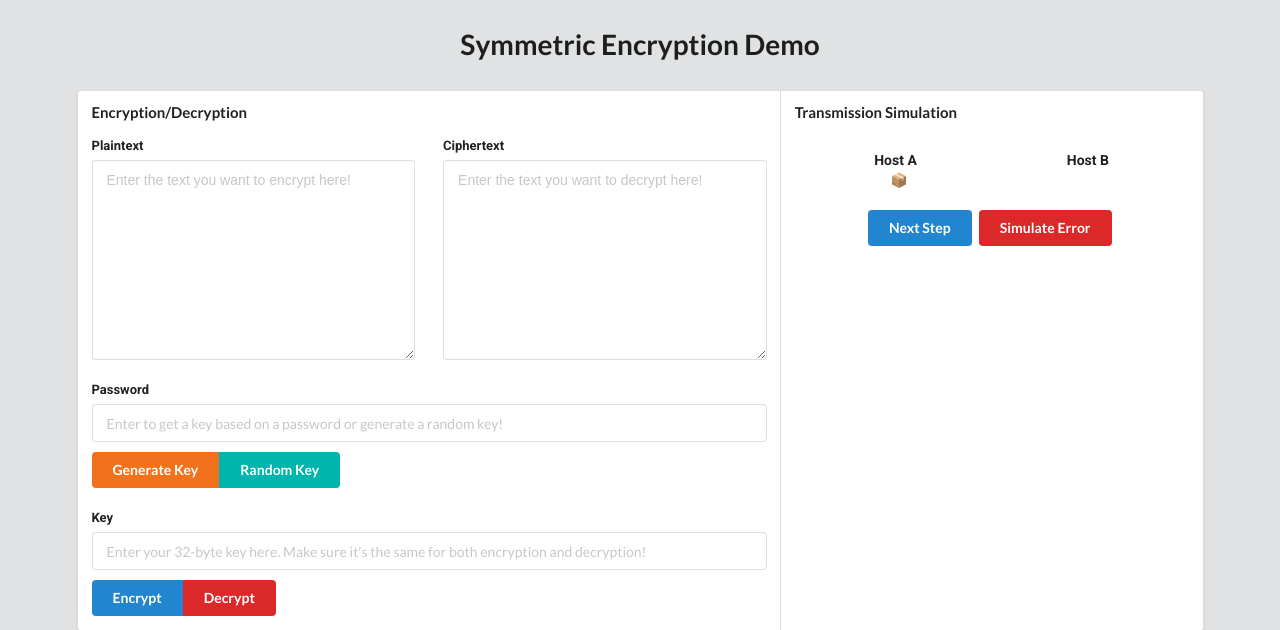
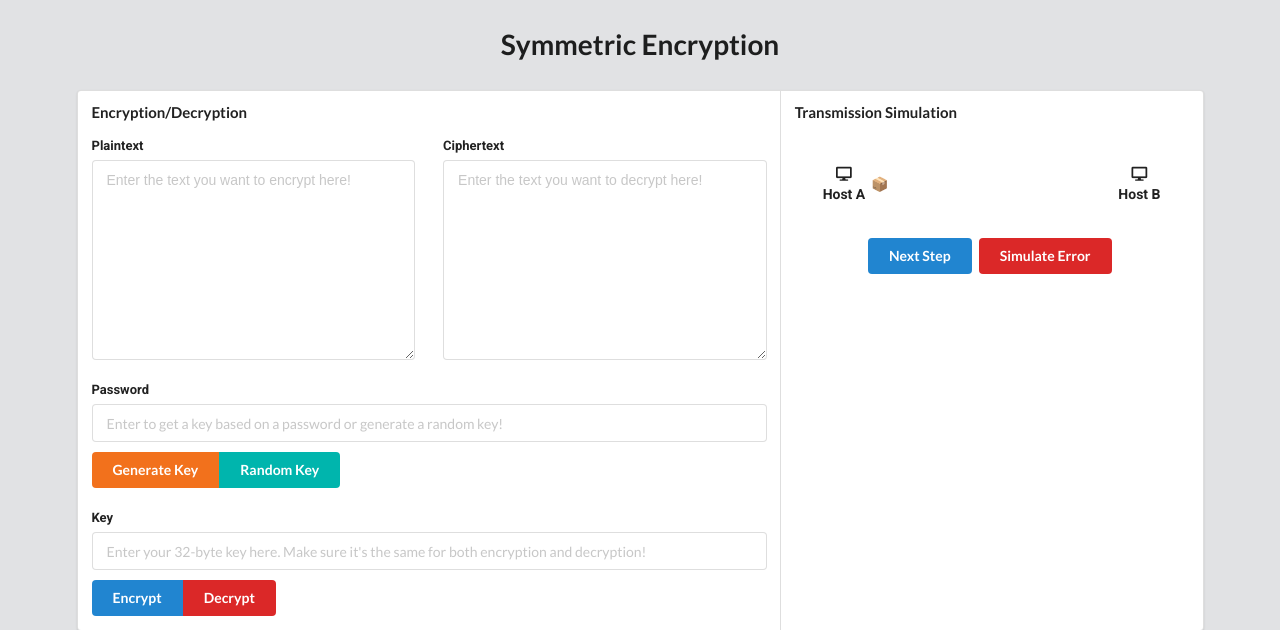
Before and after one commit to alessfd/symmcryption, a Flask app: page / in a window 1280 px wide. Shown: the top 630 px of the page. Run offline with Flask 3, Linux system fonts and the light colour scheme; some web fonts are replaced.

Commit message:
final final lmao

```diff
--- a/templates/index.html
+++ b/templates/index.html
@@ -16,6 +16,10 @@
         .ui.textarea {
             min-height: 200px !important;
         }
+
+        #packets {
+            gap: 50%;
+        }
     </style>
 </head>
 <body>
@@ -28,7 +32,7 @@
 
 <div class="ui container">
     <div class="ui basic segment" style="padding-top: 30px;">
-        <h1 class="ui center aligned header">Symmetric Encryption Demo</h1>
+        <h1 class="ui center aligned header">Symmetric Encryption</h1>
     </div>
 
     <div class="ui segment">
@@ -81,20 +85,25 @@
             <div class="ui six wide column">
                 <div class="host-box">
                     <h4 class="ui header">Transmission Simulation</h4>
-                    <div class="ui basic segment" id="simulation-area">
-                        <div style="display: flex; align-items: center; justify-content: center; gap: 150px;">
-                            <div id="host-a" style="font-weight: bold;">Host A</div>
-
-                            <div id="host-b" style="font-weight: bold;">Host B</div>
-                        </div>
-                        <div style="display: flex; align-items: center; justify-content: center;gap: 185px;">
-                            <div id="packet" style="transition: transform 0.5s ease;">📦</div>
-                            <div id="packet" style="transition: transform 0.5s ease;"></div>
+                    <div class="ui basic center aligned segment" style="display: flex; flex-direction: column; align-items: center;" id="simulation-area">
+                        <div style="display: flex; align-items: center; justify-content: center; width: 100%;">
+                            <div class="ui center aligned basic segment" style="margin: 0px;">
+                                <i class="desktop icon" style="margin: 0;"></i>
+                                <div id="host-a" style="font-weight: bold;">Host A</div>
+                            </div>
+                            <div class="parent" style="justify-self: flex-start; flex-grow: 1;">
+                                <div class="slider" id="packet" style="display: flex; transition: transform 0.5s ease; width: 1px; padding: -10px; align-items: center; justify-content: center;">📦</div>
+                            </div>
+                            <div class="ui center aligned basic segment" style="margin: 0px;">
+                                <i class="desktop icon" style="margin: 0;"></i>
+                                <div id="host-b" style="font-weight: bold;">Host B</div>
+                            </div>
                         </div>
                         <div style="margin-top: 20px; text-align: center;">
                             <button id="nextstep" class="ui blue button" onclick="nextStep()">Next Step</button>
                             <button class="ui red button" onclick="tamperPacket()">Simulate Error</button>
                         </div>
+                        <div class="ui divider"></div>
                         <div id="step-desc" style="margin-top: 10px; text-align: center; word-wrap: break-all; overflow-wrap: anywhere;"></div>
                     </div>
                 </div>
@@ -228,6 +237,14 @@
         let packet = '';
         let simkey = '';
 
+        function slide(percent) {
+            const parent = document.querySelector('.parent');
+            const slider = document.querySelector('.slider');
+            const parentWidth = parent.offsetWidth;
+            // percent is from 0 to 100, representing % of parent width
+            slider.style.transform = `translateX(calc(${parentWidth}px * ${percent} / 100))`;
+        }
+
         function nextStep() {
             const desc = document.getElementById('step-desc');
             const packetEl = document.getElementById('packet');
@@ -239,14 +256,17 @@
                         showAlert("Make sure you've encrypted a message first!");
                         return;
                     }
-                    desc.innerText = "Host A is preparing the encrypted packet...\n\n\nPacket:\n" + packet + "\n\nKey:\n" + simkey;
+                    desc.innerText = "Host A is encrypting the message with the key...\n\n\nPacket:\n" + packet + "\n\nKey:\n" + simkey;
                     break;
                 case 1:
                     desc.innerText = "Host A is sending the packet across the network...\n\n\nPacket:\n" + packet + "\n\nKey:\n" + simkey;
-                    packetEl.style.transform = "translateX(190px)";
+                    // packetEl.style.transform = "translateX(50)";
+                    slide(50);
                     break;
                 case 2:
                     desc.innerText = "Host B has received the packet. Attempting decryption...\n\n\nPacket:\n" + packet + "\n\nKey:\n" + simkey;
+                    // packetEl.style.transform = "translateX(100)";
+                    slide(100);
                     break;
                 case 3:
                     simulateDecryption();
```
